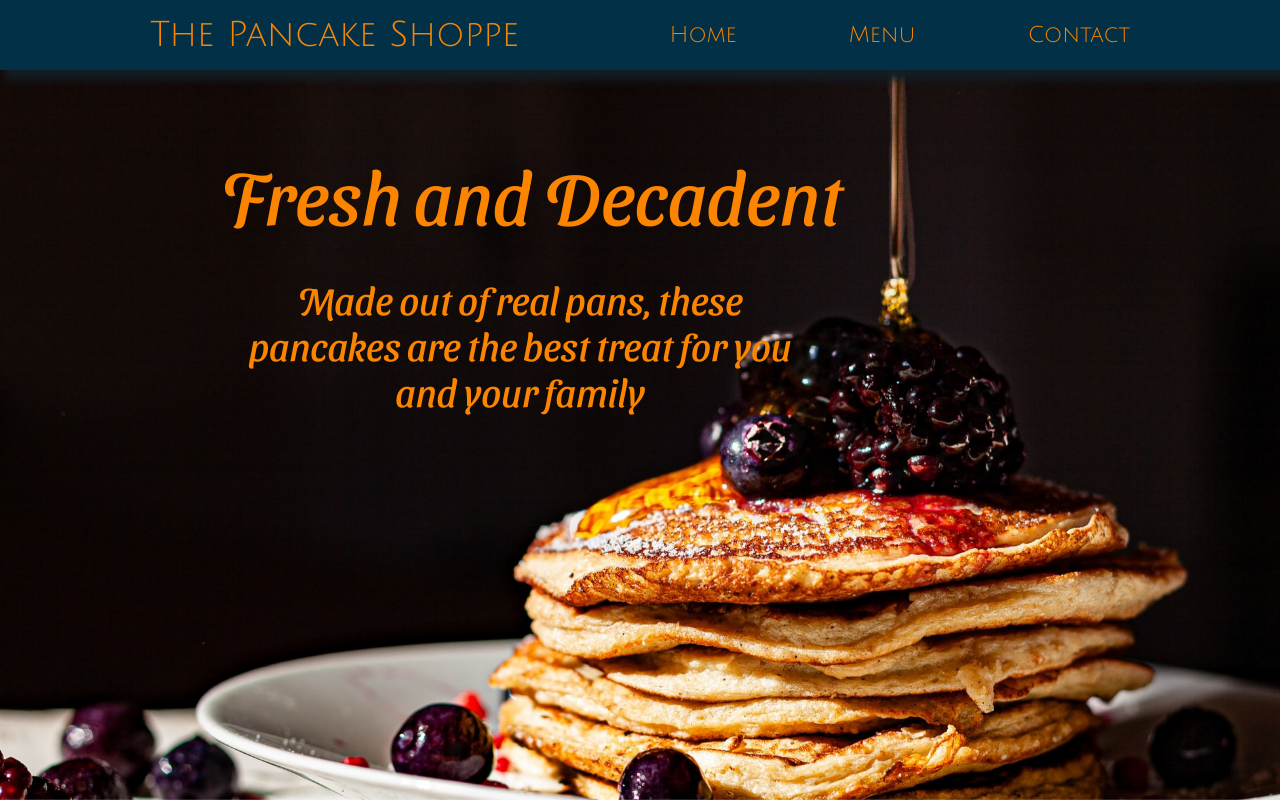
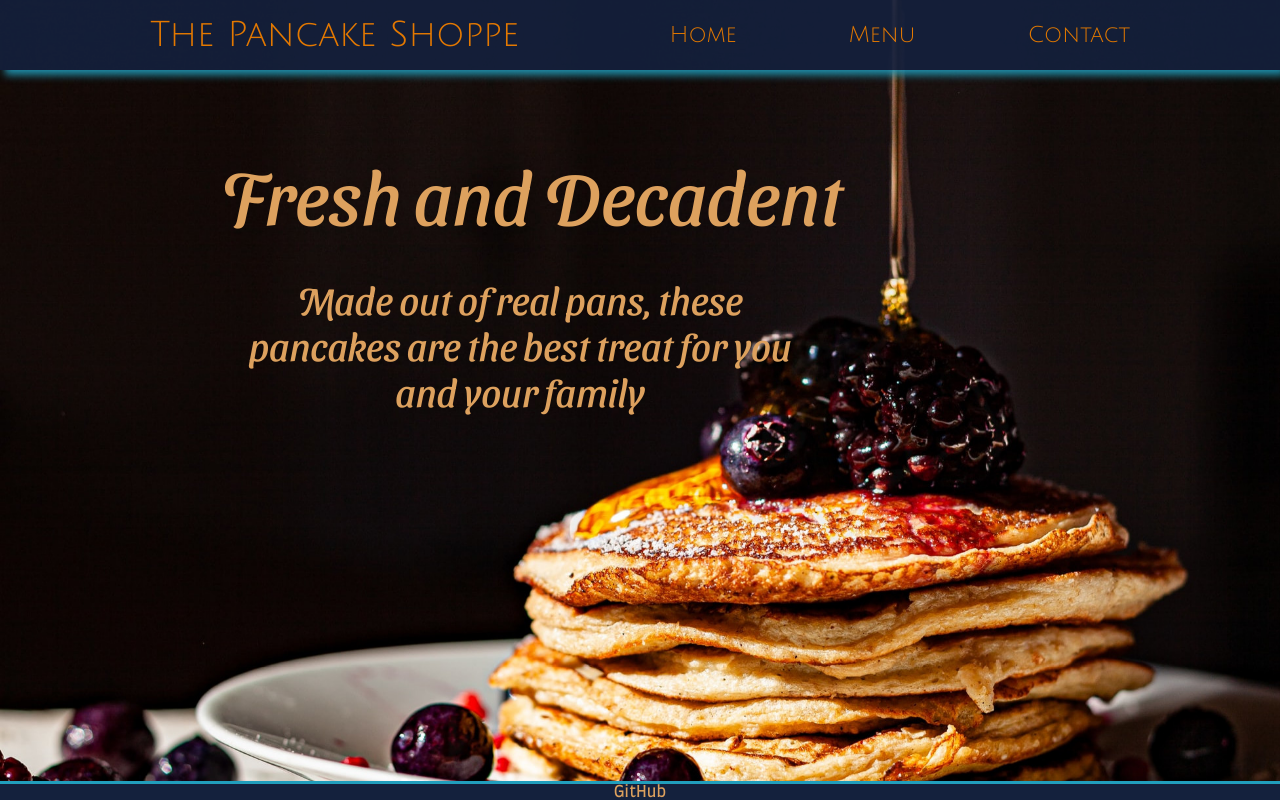
Before and after one commit to kosbys/Restaurant-Page, a website built with webpack: page src/homepage.html in a window 1280 px wide. Built offline with nearby package versions, Linux system fonts and the light colour scheme.

Commit message:
Fix background image, add footer

```diff
--- a/src/homepage.css
+++ b/src/homepage.css
@@ -1,26 +1,25 @@
 :root {
     --orange: #fb8500;
-    --dark-blue: #023047;
+    --dark-blue: #14213d;
+    --light-blue: #219ebc;
+    --light-brown: #dda15e;
 }
 
 @font-face {
     font-family: 'SansitaSwashed';
     src: url('./SansitaSwashed.ttf') format('truetype');
-    font-weight: 400;
     font-style: normal;
 }
 
 @font-face {
     font-family: 'JuliusSansOne';
     src: url('./JuliusSansOne-Regular.ttf') format('truetype');
-    font-weight: 400;
     font-style: normal;
 }
 
 @font-face {
     font-family: 'Farro';
     src: url('./Farro.ttf') format('truetype');
-    font-weight: 400;
     font-style: normal;
 }
 
@@ -28,10 +27,12 @@ body {
     margin: 0;
 }
 
-#content {
-    height: 100vh;
+.bg-img {
+    display: flex;
+    flex-direction: column;
     background: url('./pancake-lowopacity.jpg') no-repeat center center fixed;
     background-size: cover;
+    height: 100vh;
 }
 
 .header {
@@ -40,9 +41,9 @@ body {
     justify-content: space-evenly;
     padding-top: 1rem;
     padding-bottom: 1rem;
-    color: var(--orange);
     background: var(--dark-blue);
-    box-shadow: 5px 10px 8px #131e24;
+    box-shadow: 5px 5px 8px var(--light-blue);
+    opacity: 0.9;
 }
 
 .links {
@@ -52,11 +53,18 @@ body {
     font-size: calc(1rem + 0.5vw);
 }
 
+.link > a {
+    text-decoration: none;
+    color: var(--orange);
+}
+
 .title {
+    color: var(--orange);
     font-size: calc(1rem + 1.5vw);
 }
 
 .welcome {
+    color: var(--light-brown);
     width: fit-content;
     height: fit-content;
     margin-top: 10vh;
@@ -65,18 +73,29 @@ body {
 
 .welcome > span {
     font-family: 'SansitaSwashed';
-    color: var(--orange);
     font-size: calc(3rem + 2vw);
     padding: calc(1rem + 1vw);
-    border-radius: 10px;
 }
 
 .welcome > p {
     font-family: 'SansitaSwashed';
-    color: var(--orange);
     font-size: calc(2rem + 0.5vw);
     padding-left: calc(1rem + 1vw);
     text-align: center;
-    border-radius: 10px;
     width: 55%;
 }
+
+.footer {
+    font-family: 'Farro';
+    margin-top: auto;
+    text-align: center;
+    background-color: var(--dark-blue);
+    color: var(--orange);
+    border-top: 3px solid var(--light-blue);
+}
+
+.footer > a {
+    font-family: 'Farro';
+    color: #dda15e;
+    text-decoration: none;
+}
--- a/src/homepage.html
+++ b/src/homepage.html
@@ -5,22 +5,25 @@
         <meta charset="UTF-8" />
         <meta http-equiv="X-UA-Compatible" content="IE=edge" />
         <meta name="viewport" content="width=device-width, initial-scale=1.0" />
-        <title>Restaurant</title>
+        <title>The Pancake Shoppe</title>
     </head>
     <body>
         <div id="content">
+            <div class="bg-img">
                 <div class="header">
                     <div class="title">The Pancake Shoppe</div>
                     <div class="links">
-                    <div class="link" id="home">Home</div>
-                    <div class="link" id="menu">Menu</div>
-                    <div class="link" id="contact">Contact</div>
+                        <div class="link"><a href="">Home</a></div>
+                        <div class="link"><a href="">Menu</a></div>
+                        <div class="link"><a href="">Contact</a></div>
                     </div>
                 </div>
                 <div class="welcome">
                     <span>Fresh and Decadent</span>
                     <p>Made out of real pans, these pancakes are the best treat for you and your family</p>
                 </div>
+                <div class="footer"><a href="https://github.com/kosbys">GitHub</a></div>
+            </div>
         </div>
     </body>
 </html>
--- /dev/null
+++ b/src/menu.html
@@ -0,0 +1,24 @@
+<!DOCTYPE html>
+<html lang="en">
+    <head>
+        <link rel="stylesheet" href="homepage.css" />
+        <meta charset="UTF-8" />
+        <meta http-equiv="X-UA-Compatible" content="IE=edge" />
+        <meta name="viewport" content="width=device-width, initial-scale=1.0" />
+        <title>Restaurant</title>
+    </head>
+    <body>
+        <div id="content">
+            <div class="header">
+                <div class="title">The Pacnake Shoppe - Menu</div>
+                <div class="links">
+                    <div class="link"><a href="">Home</a></div>
+                    <div class="link"><a href="">Menu</a></div>
+                    <div class="link"><a href="">Contact</a></div>
+                </div>
+            </div>
+
+            <div class="footer"><a href="https://github.com/kosbys">GitHub</a></div>
+        </div>
+    </body>
+</html>
```
Also changed, not shown: src/menu.css (added), src/menu.js (added). Lines whose indentation alone changed are shown as unchanged.
